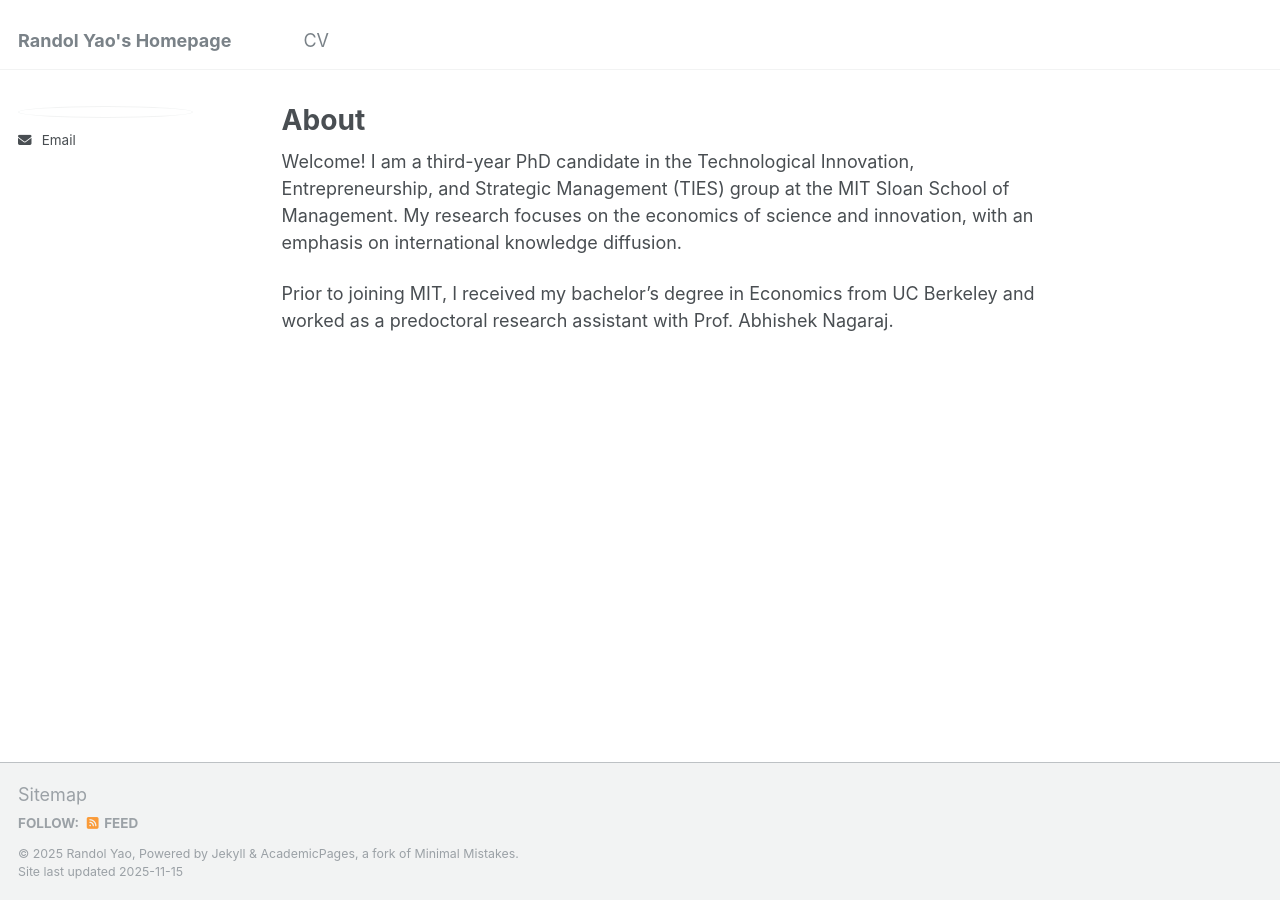
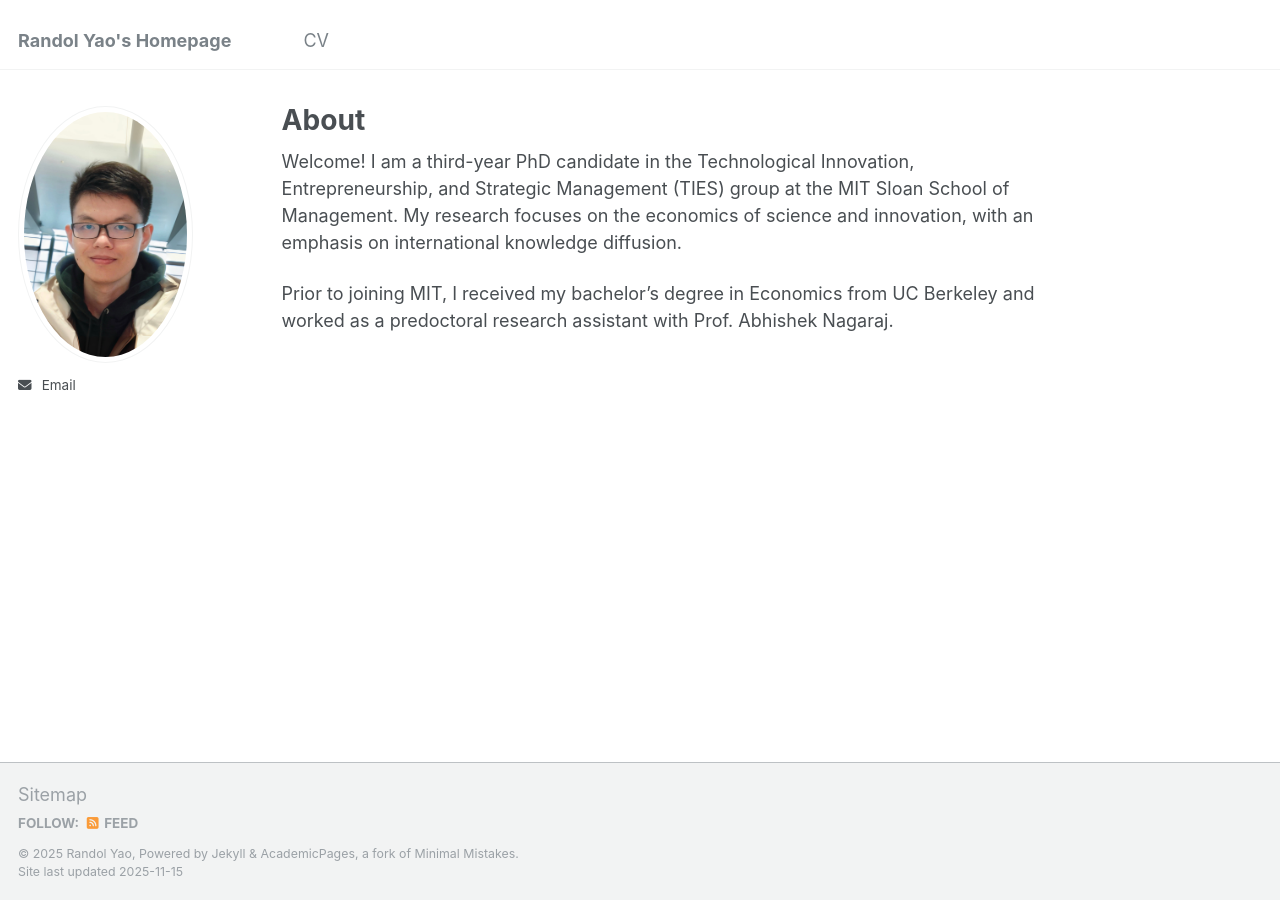
Before and after one commit to hyyao223/hyyao223.github.io, a Jekyll site: the page built from _pages/about.md, in a window 1280 px wide. Built offline with Jekyll 4.4.1, drawn with Linux system fonts in a browser that asks for light colours.

Commit message:
Update author-profile.html

```diff
--- a/_includes/author-profile.html
+++ b/_includes/author-profile.html
@@ -7,10 +7,10 @@
 <div itemscope itemtype="http://schema.org/Person">
 
 <div class="author__avatar">
-  {% if site.avatar contains "://" %}
-    <img src="{{ site.avatar }}" alt="{{ author.name }}">
+  {% if author.avatar contains "://" %}
+    <img src="{{ author.avatar }}" alt="{{ author.name }}">
   {% else %}
-    <img src="{{ site.avatar | prepend: base_path }}" class="author__avatar" alt="{{ author.name }}">
+    <img src="{{ author.avatar | prepend: "/images/" | prepend: base_path }}" class="author__avatar" alt="{{ author.name }}">
   {% endif %}
 </div>
 
```
